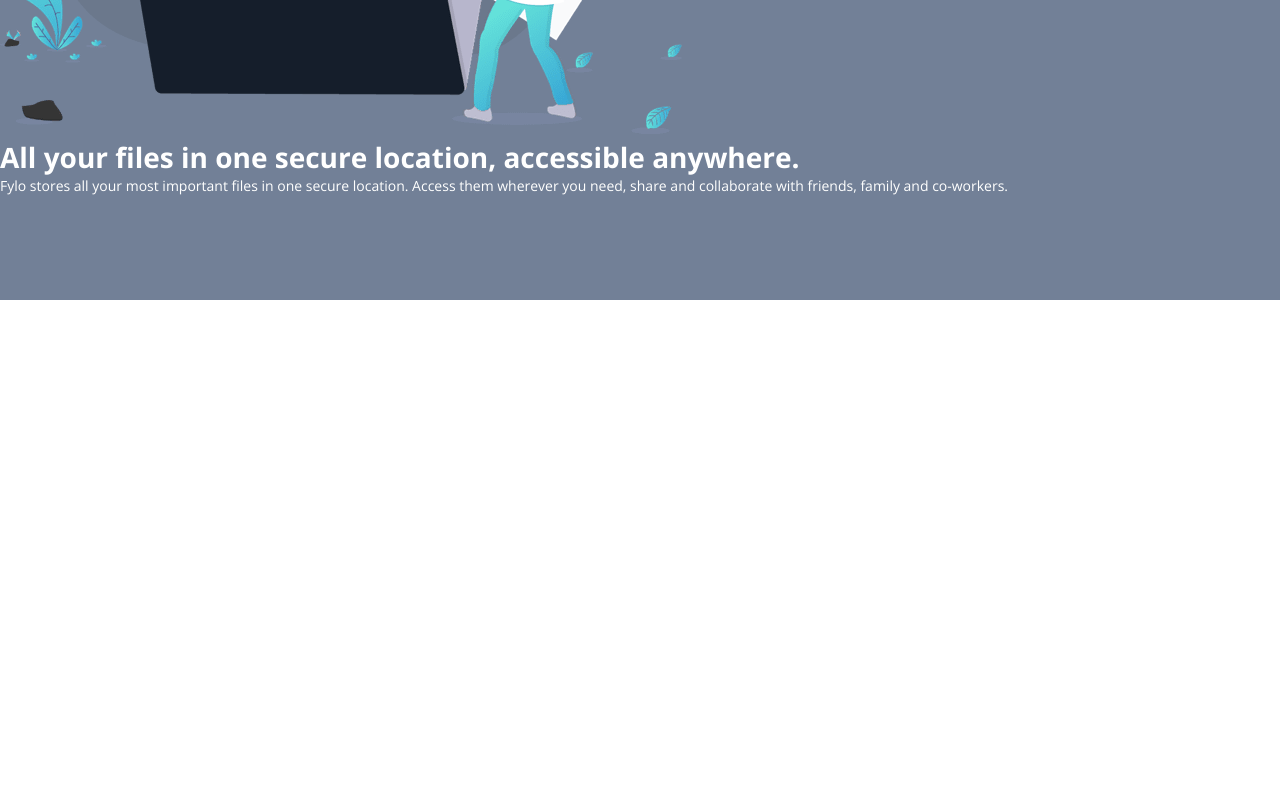
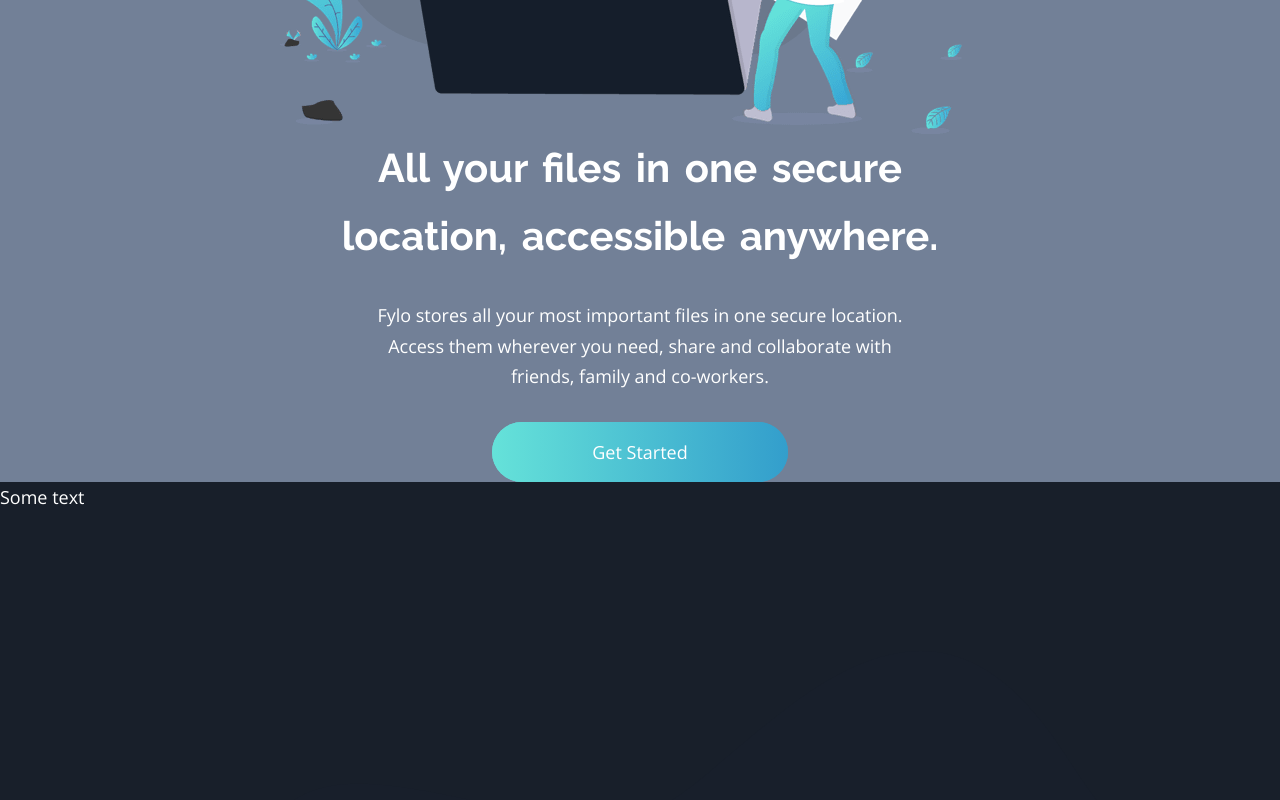
Before and after one commit to drood87/fylo-dark, a website: page index.html in a window 1280 px wide. Shown: the part 500-1300 px from the top of the page. Before the commit the page ends 800 px from the top, so only its background shows below. Drawn offline with nearby package versions, Linux system fonts and the light colour scheme.

Commit message:
styled button and header

```diff
--- a/index.html
+++ b/index.html
@@ -48,15 +48,22 @@
           class="illustration"
         />
 
+        <div class="header__text-box">
           <h1 class="heading-primary u-margin-bottom-small">
             All your files in one secure location, accessible anywhere.
           </h1>
-        <p class="paragraph">
+          <p class="paragraph header__paragraph">
             Fylo stores all your most important files in one secure location.
             Access them wherever you need, share and collaborate with friends,
             family and co-workers.
           </p>
+          <a href="#" class="btn btn__gradient">Get Started</a>
+        </div>
       </div>
     </header>
+
+    <main>
+      <section class="section-features">Some text</section>
+    </main>
   </body>
 </html>
--- a/sass/abstracts/_variables.scss
+++ b/sass/abstracts/_variables.scss
@@ -14,7 +14,8 @@
 
 	// FONT-SIZE
 
-	--default-font-size: 1.4rem;
+	--default-font-size: 1.8rem;
 
-	--box-shadow: 0 1rem 5rem rgba(0, 0, 0, 0.3);
+	--box-shadow-hover: 0 3rem 10rem rgba(0, 0, 0, 0.3);
+	--box-shadow-active: 0 1rem 5rem rgba(0, 0, 0, 0.3);
 }
--- a/sass/base/_typography.scss
+++ b/sass/base/_typography.scss
@@ -3,23 +3,15 @@
 	font-size: var(--default-font-size);
 	font-weight: 400;
 	color: var(--color-white);
+	line-height: 1.7;
 }
 
-.heading {
+.heading-primary {
 	font-family: 'Raleway', sans-serif;
 	font-weight: 700;
-
-	&--primary {
-		font-size: 4rem;
-	}
-
-	&--secondary {
-		font-size: 3rem;
-	}
-
-	&--tertiary {
-		font-size: var(--default-font-size);
-	}
+	font-size: 4rem;
+	word-spacing: 5px;
+	margin-bottom: 3rem;
 }
 
 .paragraph {
--- /dev/null
+++ b/sass/components/__button.scss
@@ -0,0 +1,46 @@
+.btn {
+	&,
+	&:link,
+	&:visited {
+		text-decoration: none;
+		display: inline-block;
+		padding: 1.5rem 10rem;
+		background-image: linear-gradient(to right, var(--color-cyan), var(--color-blue));
+		border-radius: 100px;
+		color: var(--color-white);
+		position: relative;
+		transition: all 0.4s;
+		border: none;
+	}
+
+	&:hover {
+		transform: translateY(-3px);
+		box-shadow: 0 3rem 10rem rgba(0, 0, 0, 0.2);
+
+		&::after {
+			transform: scaleX(1.5) scaleY(1.6);
+			opacity: 0;
+		}
+	}
+
+	&:focus,
+	&:active {
+		transform: translateY(-1px);
+		box-shadow: 0 1rem 5rem rgba(0, 0, 0, 0.2);
+	}
+
+	&::after {
+		content: '';
+		display: inline-block;
+		padding: 1.5rem 10rem;
+		background-image: linear-gradient(to right, var(--color-cyan), var(--color-blue));
+		border-radius: 100px;
+		position: absolute;
+		top: 0;
+		left: 0;
+		height: 100%;
+		width: 100%;
+		z-index: -1;
+		transition: all 0.4s;
+	}
+}
--- a/sass/layout/_header.scss
+++ b/sass/layout/_header.scss
@@ -1,4 +1,35 @@
 .header {
 	min-height: 100vh;
 	background-color: var(--color-blue-dark-1);
+
+	&__intro {
+		display: flex;
+		flex-direction: column;
+		align-items: center;
+		width: 80%;
+		margin: 0 auto;
+	}
+
+	&__text-box {
+		max-width: 60%;
+		text-align: center;
+		z-index: 100;
+	}
+
+	&__paragraph {
+		max-width: 54rem;
+		margin: 0 auto 3rem auto;
+	}
+
+	&:after {
+		content: '';
+		position: absolute;
+		background: url(/images/bg-curvy-desktop.svg) bottom center;
+		background-repeat: no-repeat;
+		top: 100%;
+		left: 0;
+		width: 100%;
+
+		height: 100%;
+	}
 }
--- a/sass/layout/_navigation.scss
+++ b/sass/layout/_navigation.scss
@@ -12,6 +12,7 @@
 	display: flex;
 	justify-content: space-between;
 	height: 10rem;
+	font-size: 1.4rem;
 
 	&__list {
 		display: flex;
@@ -28,10 +29,9 @@
 			text-decoration: none;
 			color: var(--color-white);
 			background-image: linear-gradient(120deg, transparent 0%, transparent 50%, var(--color-blue-dark-2) 50%);
-			background-size: 230%;
+			background-size: 250%;
 			margin-right: 5rem;
 			padding: 1.2rem;
-			border-radius: 10px;
 			transition: all 0.2s;
 		}
 
@@ -39,7 +39,12 @@
 			transform: translateY(-2px);
 			background-position: 100%;
 			// background-color: var(--color-blue-dark-2);
-			box-shadow: var(--box-shadow);
+			box-shadow: var(--box-shadow-hover);
+		}
+
+		&:active {
+			transform: translateY(-1px);
+			box-shadow: var(--box-shadow-active);
 		}
 	}
 }
--- a/sass/main.scss
+++ b/sass/main.scss
@@ -5,6 +5,8 @@
 @import 'base/typography';
 @import 'base/utilities';
 
+@import 'components/_button';
+
 @import 'layout/header';
 @import 'layout/navigation';
 
--- /dev/null
+++ b/sass/pages/_home.scss
@@ -0,0 +1,4 @@
+.section-features {
+	height: 50rem;
+	background-color: var(--color-blue-dark-2);
+}
```
Also changed, not shown: css/style.css. Lines whose indentation alone changed are shown as unchanged.
